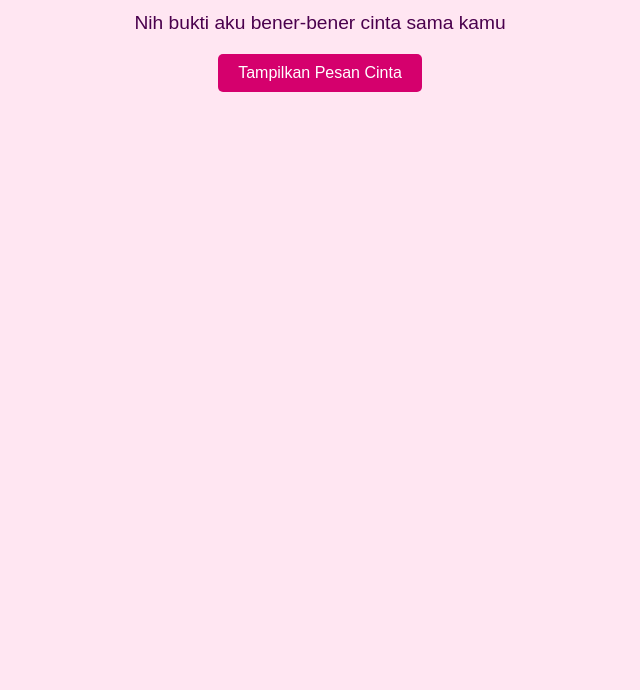
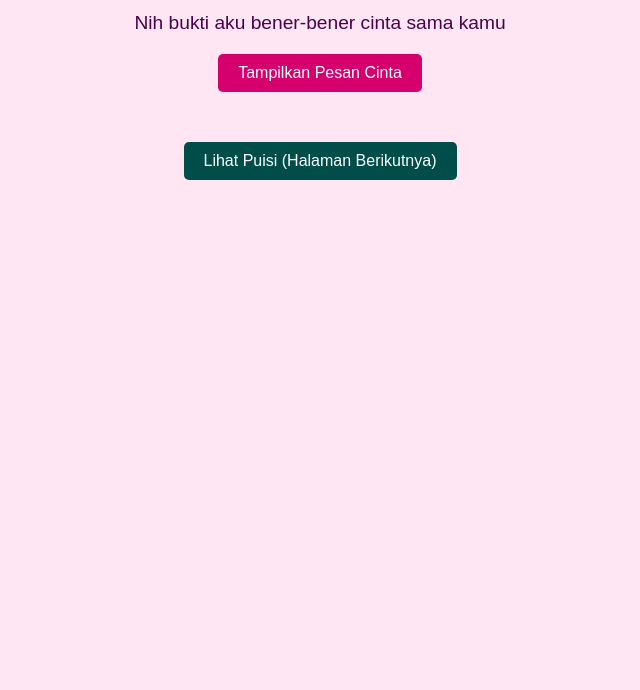
Before and after one commit to Sulthan809/ProofThatOrionHaveaHeart, a plain HTML site: page index.html in a window 1280 px wide. Shown: the part 110-800 px from the top of the page, without its empty margins (320-960 px from the left). Drawn offline with Linux system fonts and the light colour scheme.

Commit message:
Add navigation button to next page
Added a button to navigate to the next page with a poem.

```diff
--- a/index.html
+++ b/index.html
@@ -51,7 +51,7 @@
             font-size: 1.5em;
             color: #d5006d;
 
-            will-change: opacity, transform;
+            will-change: opacity, transform; /* Perbaikan Mobile */
         }
 
         .show-animated {
@@ -117,40 +117,48 @@
 
     <h1>HAI YASMIN</h1>
     <p>Nih bukti aku bener-bener cinta sama kamu</p>
+
     <button id="loveButton" onclick="toggleMessageAndImage()">Tampilkan Pesan Cinta</button>
 
     <p id="message">I LOVE YOUUU🤍🤍🤍</p>
     <div id="imageContainer"><img src="YasminPict.png" width="704.5" height="1000" alt="Liza Picture"></div>
     <div id="hearts-container"></div>
 
+    <div style="margin-top: 50px; margin-bottom: 50px;">
+        <a href="page2.html">
+            <button style="background-color: #004d4a;">
+                Lihat Puisi (Halaman Berikutnya)
+            </button>
+        </a>
+    </div>
+
     <script>
-        /* FUNGSI JAVASCRIPT BARU: Menggunakan Toggle (Menampilkan & Menyembunyikan) */
+        /* FUNGSI JAVASCRIPT: Menggunakan Toggle (Menampilkan & Menyembunyikan) */
         function toggleMessageAndImage() {
             const button = document.getElementById('loveButton');
             const messageElement = document.getElementById('message');
             const imageContainer = document.getElementById('imageContainer');
 
-            // Cek: Apakah elemen sedang ditampilkan? (dengan class animasi)
+            // Cek: Apakah elemen sedang ditampilkan?
             const isShowing = messageElement.classList.contains('show-animated');
 
             if (isShowing) {
                 // --- FUNGSI SEMBUNYIKAN (HIDE) ---
 
-                // 1. Tambahkan class fadeOut untuk animasi menyembunyikan
+                // 1. Tambahkan animasi menyembunyikan
                 messageElement.style.animation = 'fadeOut 0.3s ease-in forwards';
                 imageContainer.style.animation = 'fadeOut 0.3s ease-in forwards';
 
-                // 2. Hapus class animasi setelah selesai, dan atur display: none
+                // 2. Hapus class dan atur display: none setelah animasi selesai
                 setTimeout(() => {
                     messageElement.style.display = 'none';
                     imageContainer.style.display = 'none';
 
-                    // Hapus class dan style animasi agar siap untuk popIn lagi
                     messageElement.classList.remove('show-animated');
                     imageContainer.classList.remove('show-animated');
                     messageElement.style.animation = '';
                     imageContainer.style.animation = '';
-                }, 300); // 300ms, sesuai durasi fadeOut
+                }, 300);
 
                 // 3. Ubah teks tombol
                 button.textContent = 'Tampilkan Pesan Cinta';
@@ -162,7 +170,7 @@
                 messageElement.style.display = 'block';
                 imageContainer.style.display = 'block';
 
-                // 2. Beri jeda kecil lalu tambahkan class popIn
+                // 2. Tambahkan class popIn
                 setTimeout(() => {
                     messageElement.classList.add('show-animated');
                     imageContainer.classList.add('show-animated');
@@ -179,7 +187,6 @@
         }
 
         function createHeart() {
-            // ... (Fungsi ini tidak berubah)
             const heart = document.createElement('div');
             heart.className = 'heart';
             heart.innerHTML = '💖';
```
